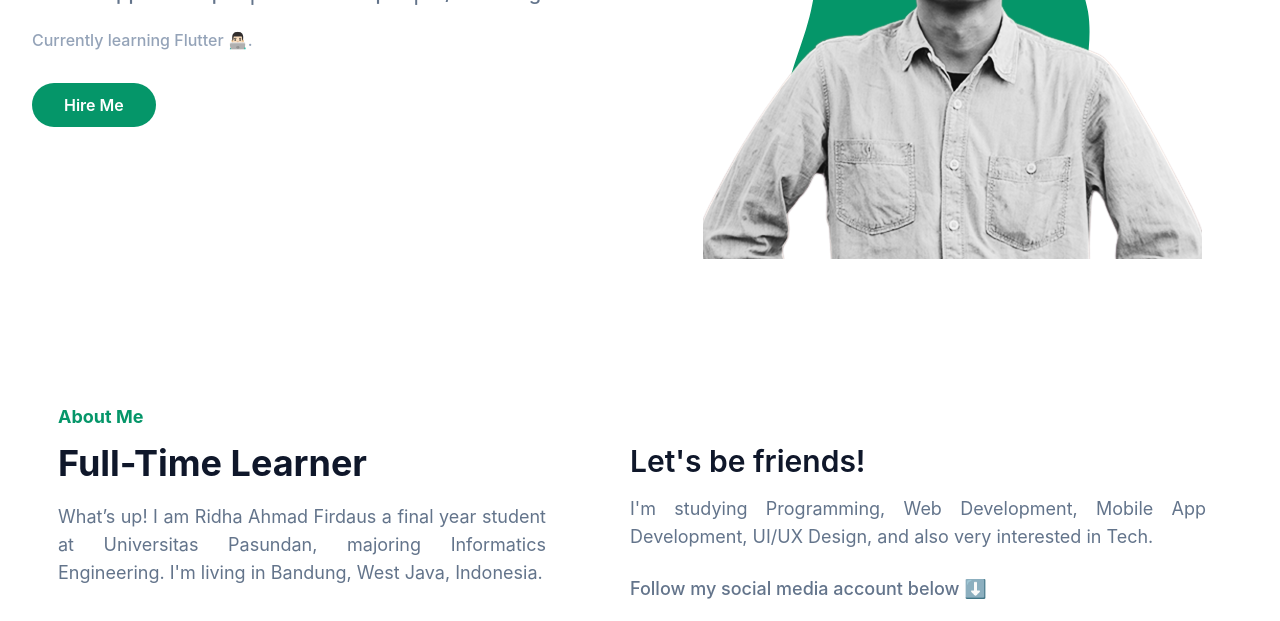
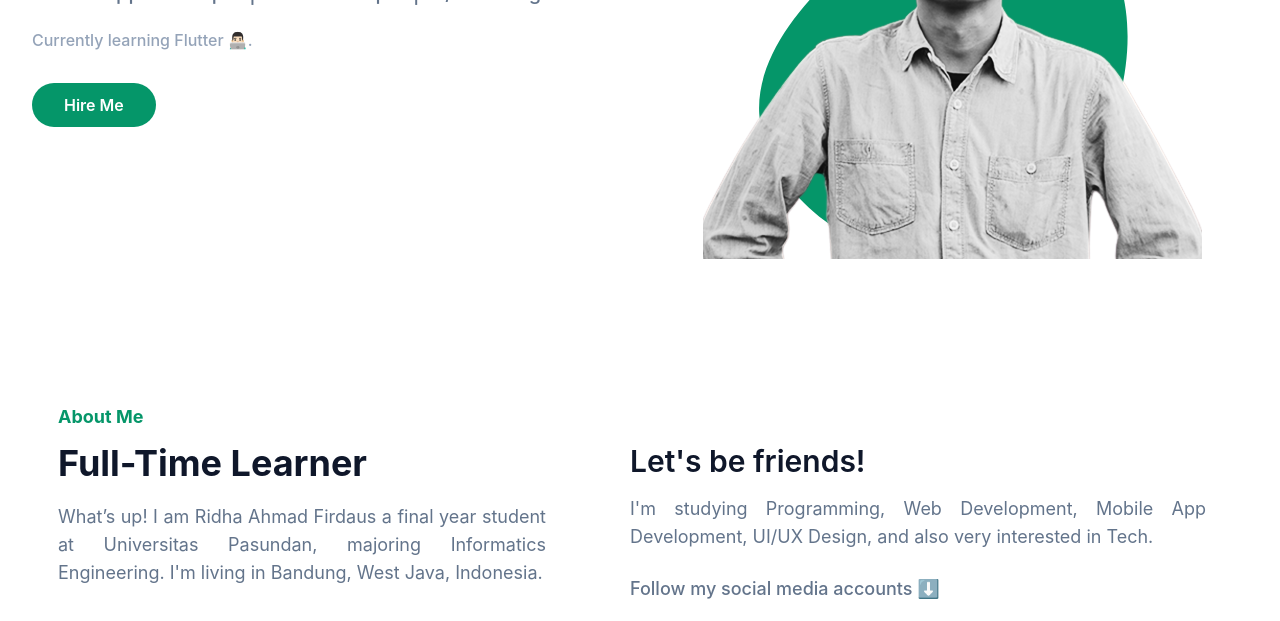
Before and after one commit to RidhaAF/portfolio-tailwind-css, a website: page index.html in a window 1280 px wide. Shown: the part 336-957 px from the top of the page. Drawn offline with Linux system fonts and the light colour scheme.

Commit message:
Update blob svg

```diff
--- a/index.html
+++ b/index.html
@@ -92,7 +92,7 @@
                         <span class="absolute bottom-0 -translate-x-1/2 left-1/2 md:scale-125">
                             <svg width="400" height="400" viewBox="0 0 200 200" xmlns="http://www.w3.org/2000/svg">
                                 <path fill="#059669"
-                                    d="M35.8,-54.7C45.7,-42.2,52.4,-30.7,54.4,-19C56.3,-7.3,53.4,4.5,51.5,18.7C49.6,32.9,48.7,49.3,40.3,56.8C31.8,64.2,15.9,62.7,2.4,59.4C-11.2,56.1,-22.4,51.2,-35.1,45.1C-47.9,39.1,-62.2,32,-65.3,21.5C-68.3,10.9,-60.1,-3,-56.4,-19.4C-52.6,-35.9,-53.2,-55,-44.5,-67.9C-35.8,-80.8,-17.9,-87.6,-2.5,-84.2C13,-80.8,26,-67.2,35.8,-54.7Z" transform="translate(100 100)" />
+                                    d="M58.8,-45.2C71.2,-31.4,72.7,-7.2,67.2,14.8C61.8,36.9,49.4,56.8,30.2,68.1C11,79.4,-14.9,82.1,-36.6,72.9C-58.4,63.6,-75.9,42.5,-77.1,21.9C-78.3,1.4,-63.3,-18.5,-47.7,-33C-32.1,-47.5,-16.1,-56.6,3.6,-59.4C23.2,-62.3,46.5,-58.9,58.8,-45.2Z" transform="translate(100 100)" />
                             </svg>
                         </span>
                     </div>
@@ -117,7 +117,7 @@
                     <h3 class="mb-4 text-2xl font-semibold text-dark lg:text-3xl lg:pt-10 dark:text-white">Let's be friends!</h3>
                     <p class="max-w-xl mb-6 text-base text-justify text-secondary lg:text-lg">I'm studying Programming,
                         Web Development, Mobile App Development, UI/UX Design, and also very interested in Tech.</p>
-                    <p class="mb-6 text-base font-medium text-secondary lg:text-lg">Follow my social media account below ⬇️</p>
+                    <p class="mb-6 text-base font-medium text-secondary lg:text-lg">Follow my social media accounts ⬇️</p>
                     <div class="flex items-center">
                         <!-- GitHub -->
                         <a href="https://github.com/RidhaAF" target="_blank"
```
Also changed, not shown: dist/output.css.
